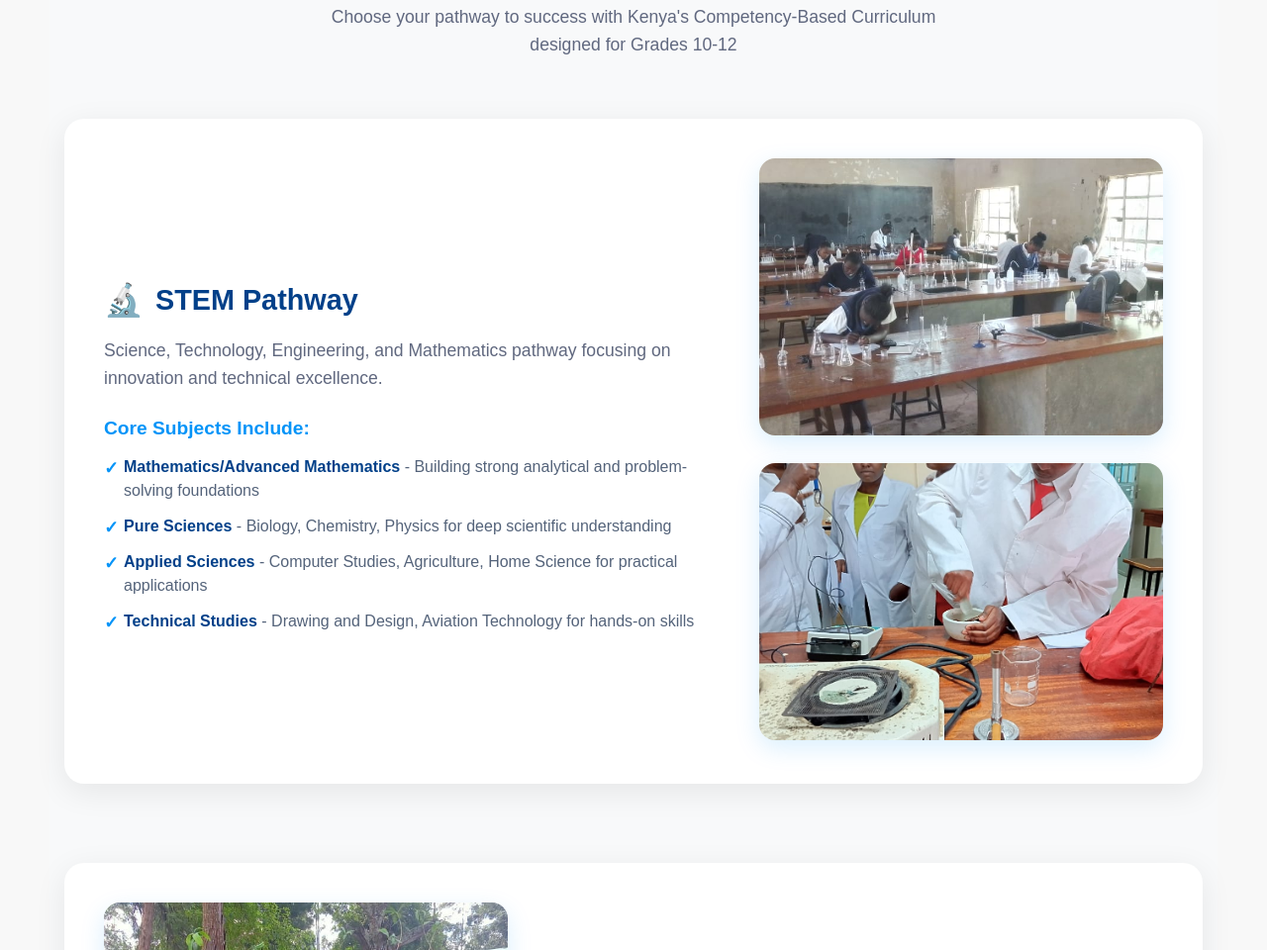
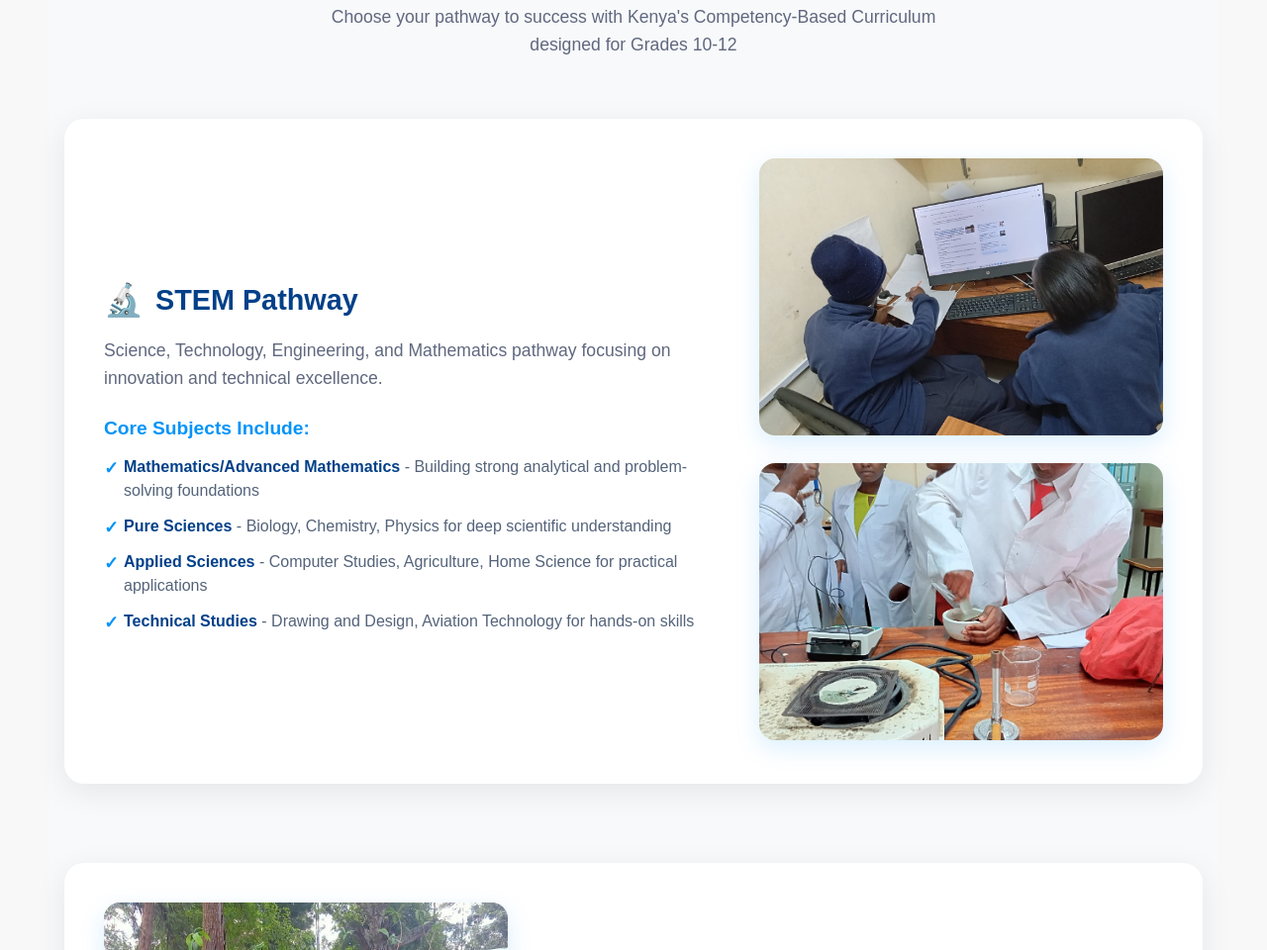
Before and after one commit to githuga-prog/hiriga-senior-school-website-production, a plain HTML site: page index.html in a window 1280 px wide. Shown: the part 2858-3818 px from the top of the page at 99% size. Drawn offline with Linux system fonts and the light colour scheme.

Commit message:
Modified STEM pathway images

```diff
--- a/index.html
+++ b/index.html
@@ -249,7 +249,7 @@
             <div class="pathway-images">
               <div class="pathway-image">
                 <img
-                  src="images/students-in-lab.jpg"
+                  src="images/students-in-comp-lab.jpg"
                   alt="Students in STEM laboratory at Hiriga Senior School"
                 />
               </div>
```
